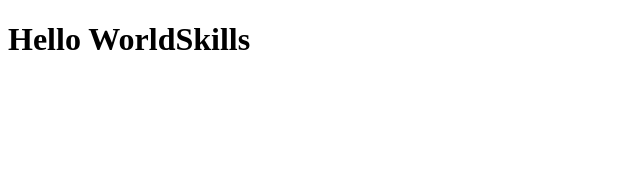
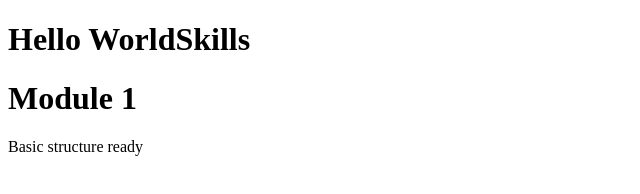
Before and after one commit to darik-test/module-1, a plain HTML site: page public/index.html in a window 1280 px wide. Shown: the whole page, without its empty margins (0-640 px from the left). Drawn offline with Linux system fonts and the light colour scheme.

Commit message:
Module 1 basic page

```diff
--- a/public/index.html
+++ b/public/index.html
@@ -9,6 +9,8 @@
 
 <body>
     <h1>Hello WorldSkills</h1>
+    <h1>Module 1</h1>
+    <p>Basic structure ready</p>
 </body>
 
 </html>
```
